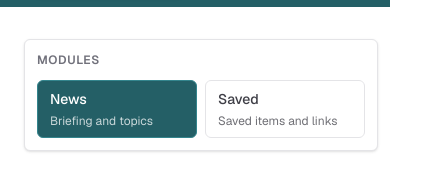
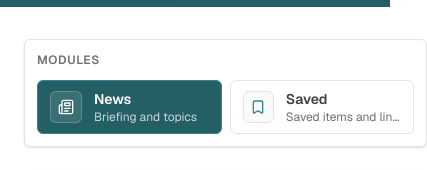
Before and after one commit to h576966/personalDashboard, a Next.js app: page / in a window 390 px wide. Shown: the part 194-364 px from the top of the page, 427 px wide, since content can reach past the window. Built offline with nearby package versions, Linux system fonts and the light colour scheme; no server answers.

Commit message:
Enhance module rail UI with icons and clear search

```diff
--- a/src/app/DashboardShell.tsx
+++ b/src/app/DashboardShell.tsx
@@ -4,6 +4,7 @@ import { useState } from "react";
 import NewsModule from "./NewsModule";
 import SearchModule from "./SearchModule";
 import { normalizeParam } from "@/lib/utils";
+import { Bookmark, Newspaper } from "lucide-react";
 
 type ActiveModule = "news" | "saved";
 
@@ -31,16 +32,19 @@ const modules: Array<{
   id: ActiveModule;
   title: string;
   description: string;
+  icon: any;
 }> = [
   {
     id: "news",
     title: "News",
     description: "Briefing and topics",
+    icon: Newspaper,
   },
   {
     id: "saved",
     title: "Saved",
     description: "Saved items and links",
+    icon: Bookmark,
   },
 ];
 
@@ -113,28 +117,51 @@ export default function DashboardShell() {
       <div className="mx-auto grid max-w-7xl gap-6 px-6 py-8 lg:grid-cols-[minmax(0,7fr)_minmax(280px,3fr)]">
         <aside className="order-1 lg:order-2 lg:border-l lg:border-zinc-200 lg:pl-6 dark:lg:border-zinc-700">
           <div className="w-full rounded-md border border-zinc-200 bg-white p-3 shadow-sm dark:border-zinc-700 dark:bg-zinc-800">
-            <p className="mb-3 text-xs font-semibold uppercase tracking-wider text-zinc-500 dark:text-zinc-400">
+            <div className="mb-3 flex items-center justify-between">
+              <p className="text-xs font-semibold uppercase tracking-wider text-zinc-500 dark:text-zinc-400">
                 Modules
               </p>
+              {(searchData || searchError) && (
+                <button
+                  onClick={() => selectModule(activeModule)}
+                  className="text-xs text-primary hover:underline"
+                >
+                  Clear
+                </button>
+              )}
+            </div>
+
             <div className="flex w-full gap-2 overflow-x-auto lg:flex-col lg:overflow-visible">
               {modules.map((module) => {
+                const Icon = module.icon;
                 const isActive = activeModule === module.id && !searchData && !searchError;
+
                 return (
                   <button
                     key={module.id}
-                    type="button"
                     onClick={() => selectModule(module.id)}
                     className={
-                      "w-full min-w-[160px] rounded-md border px-3 py-2 text-left text-sm font-medium transition-colors lg:min-w-0 " +
+                      "group flex w-full min-w-[180px] items-center gap-3 rounded-md border px-3 py-2 text-left transition-all lg:min-w-0 " +
                       (isActive
                         ? "border-primary bg-primary-hover text-white"
-                        : "border-zinc-200 bg-white text-zinc-700 hover:border-primary hover:text-primary dark:border-zinc-700 dark:bg-zinc-900 dark:text-zinc-200")
+                        : "border-zinc-200 bg-white text-zinc-700 hover:border-primary hover:bg-muted/40 hover:text-primary dark:border-zinc-700 dark:bg-zinc-900 dark:text-zinc-200")
                     }
                   >
-                    <span className="block truncate">{module.title}</span>
-                    <span className="mt-1 block truncate text-xs font-normal opacity-75">
-                      {module.description}
-                    </span>
+                    <div
+                      className={
+                        "flex h-8 w-8 items-center justify-center rounded-md border " +
+                        (isActive
+                          ? "border-white/20 bg-white/10 text-white"
+                          : "border-zinc-200 bg-zinc-50 text-primary group-hover:border-primary dark:border-zinc-700 dark:bg-zinc-800")
+                      }
+                    >
+                      <Icon className="h-4 w-4" />
+                    </div>
+
+                    <div className="min-w-0">
+                      <div className="truncate text-sm font-semibold">{module.title}</div>
+                      <div className="truncate text-xs opacity-75">{module.description}</div>
+                    </div>
                   </button>
                 );
               })}
@@ -165,76 +192,27 @@ export default function DashboardShell() {
                   <p className="text-sm text-zinc-700 dark:text-zinc-300 leading-relaxed">
                     {searchData.summary}
                   </p>
-                  {searchData.rewrittenQuery && searchData.rewrittenQuery !== query.trim() && (
-                    <p className="mt-2 text-xs text-zinc-400 dark:text-zinc-500 italic">
-                      Showing results for: {searchData.rewrittenQuery}
-                    </p>
-                  )}
                 </div>
               )}
 
-              {searchData.suggestions && searchData.suggestions.length > 0 && (
-                <div className="flex flex-wrap items-center gap-2">
-                  {searchData.suggestions.map((suggestion) => (
-                    <button
-                      key={suggestion}
-                      type="button"
-                      onClick={() => handleSuggestionClick(suggestion)}
-                      className="rounded-full border border-zinc-300 bg-white px-3 py-1 text-xs font-medium text-zinc-600 hover:bg-zinc-50 hover:border-secondary hover:text-primary transition-colors dark:border-zinc-600 dark:bg-zinc-800 dark:text-zinc-400 dark:hover:border-primary dark:hover:text-secondary"
-                    >
-                      {suggestion}
-                    </button>
-                  ))}
-                </div>
-              )}
-
-              <p className="text-sm text-zinc-500 dark:text-zinc-400">
-                {searchData.results.length} result{searchData.results.length !== 1 ? "s" : ""}
-              </p>
-
-              {searchData.results.length === 0 ? (
-                <p className="text-zinc-500 dark:text-zinc-400">No results found.</p>
-              ) : (
               <ul className="space-y-4">
                 {searchData.results.map((r) => (
-                    <li
-                      key={r.url}
-                      className="rounded-md border border-zinc-200 bg-white p-4 shadow-sm hover:shadow-md transition-shadow duration-200 dark:border-zinc-700 dark:bg-zinc-800"
-                    >
-                      <div className="flex items-start justify-between gap-2">
-                        <a
-                          href={r.url}
-                          target="_blank"
-                          rel="noopener noreferrer"
-                          className="text-base font-medium text-zinc-900 hover:text-primary dark:text-zinc-100 dark:hover:text-secondary"
-                        >
+                  <li key={r.url} className="rounded-md border bg-white p-4 shadow-sm">
+                    <a href={r.url} className="font-medium">
                       {r.title}
                     </a>
-                        <span className="shrink-0 rounded-md bg-zinc-100 px-2.5 py-0.5 text-xs font-medium text-zinc-500 dark:bg-zinc-700 dark:text-zinc-300">
-                          {r.score}
-                        </span>
-                      </div>
-                      <p className="mt-1 text-sm text-zinc-500 line-clamp-2 dark:text-zinc-400">
-                        {r.description}
-                      </p>
-                      <p className="mt-1 text-xs text-zinc-400 truncate dark:text-zinc-500">
-                        {r.url}
-                      </p>
+                    <p className="text-sm text-zinc-500">{r.description}</p>
                   </li>
                 ))}
               </ul>
-              )}
             </div>
           )}
 
           {!isSearching && !searchData && !searchError && activeModule === "news" && <NewsModule />}
 
           {!isSearching && !searchData && !searchError && activeModule === "saved" && (
-            <div className="rounded-md border border-zinc-200 bg-white p-6 shadow-sm dark:border-zinc-700 dark:bg-zinc-800">
-              <p className="text-sm font-semibold text-zinc-900 dark:text-zinc-100">Saved</p>
-              <p className="mt-2 text-sm text-zinc-500 dark:text-zinc-400">
-                Saved items will appear here later.
-              </p>
+            <div className="rounded-md border bg-white p-6 shadow-sm">
+              Saved module placeholder
             </div>
           )}
         </main>
```
Lines whose indentation alone changed are shown as unchanged.
